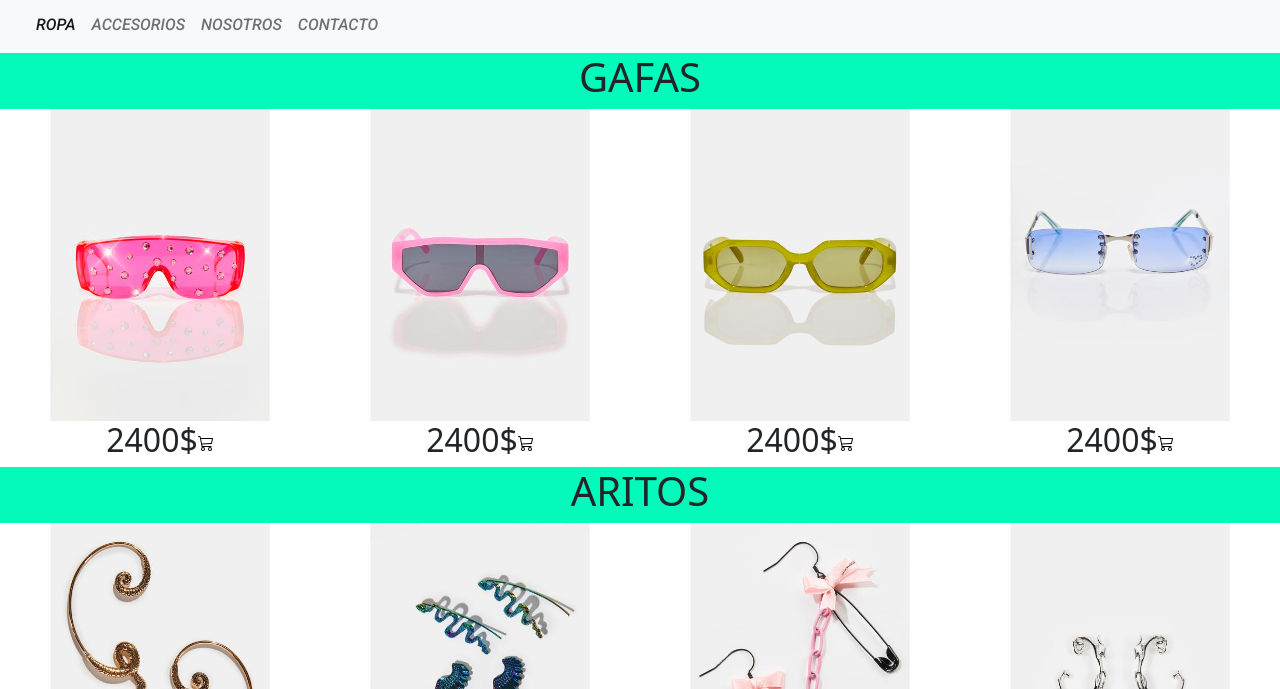
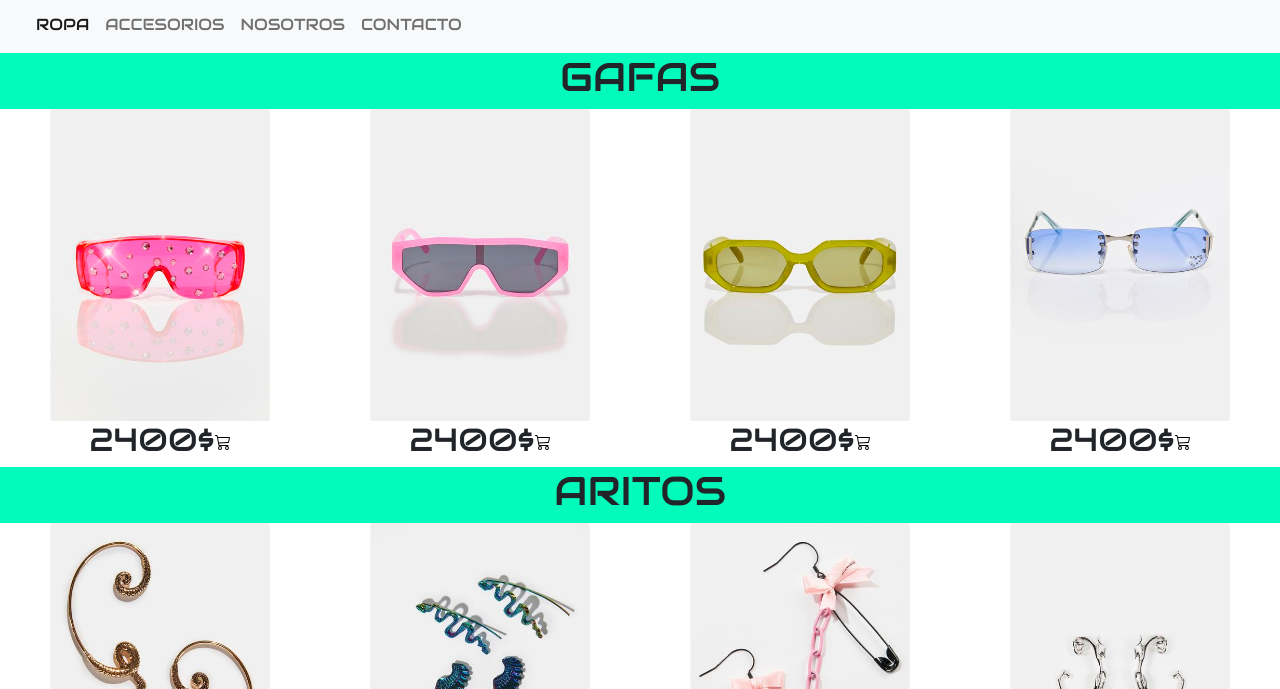
Before and after one commit to FernandezFD/y2k-sass-bootstrap, a website: page page/accesorios.html in a window 1280 px wide. Shown: the part 111-800 px from the top of the page. Drawn offline with nearby package versions, Linux system fonts and the light colour scheme.

Commit message:
se cambio la tipografia

```diff
--- a/page/accesorios.html
+++ b/page/accesorios.html
@@ -8,7 +8,11 @@
     <meta name="keywords" content="FASHION, 2000, CAMPERAS, PANTALONES, ARITOS, GAFAS">
     <title>Y2K CLOTHING Accesorios</title>
     <link rel="stylesheet" href="../css/estilos.css">
-    <link href="https://fonts.googleapis.com/css2?family=Roboto:ital,wght@1,500&display=swap" rel="stylesheet">
+  <!--   <link href="https://fonts.googleapis.com/css2?family=Roboto:ital,wght@1,500&display=swap" rel="stylesheet"> -->
+    <link rel="preconnect" href="https://fonts.googleapis.com">
+    <link rel="preconnect" href="https://fonts.gstatic.com" crossorigin>
+    <link href="https://fonts.googleapis.com/css2?family=Audiowide&display=swap" rel="stylesheet">
+
 
     <link href="https://cdn.jsdelivr.net/npm/bootstrap@5.1.3/dist/css/bootstrap.min.css" rel="stylesheet" integrity="sha384-1BmE4kWBq78iYhFldvKuhfTAU6auU8tT94WrHftjDbrCEXSU1oBoqyl2QvZ6jIW3" crossorigin="anonymous">
 
--- a/scss/_tipografia.scss
+++ b/scss/_tipografia.scss
@@ -1,3 +1,5 @@
-nav {
-    font-family: 'Roboto', sans-serif;
+* {
+/*     font-family: 'Roboto', sans-serif; */
+
+font-family: 'Audiowide', cursive;
 }
```
Also changed, not shown: index.html (+4 -1 lines), page/contacto.html (+5 -1 lines), page/nosotros.html (+5 -1 lines), page/ropa.html (+5 -1 lines), css/estilos.css.
